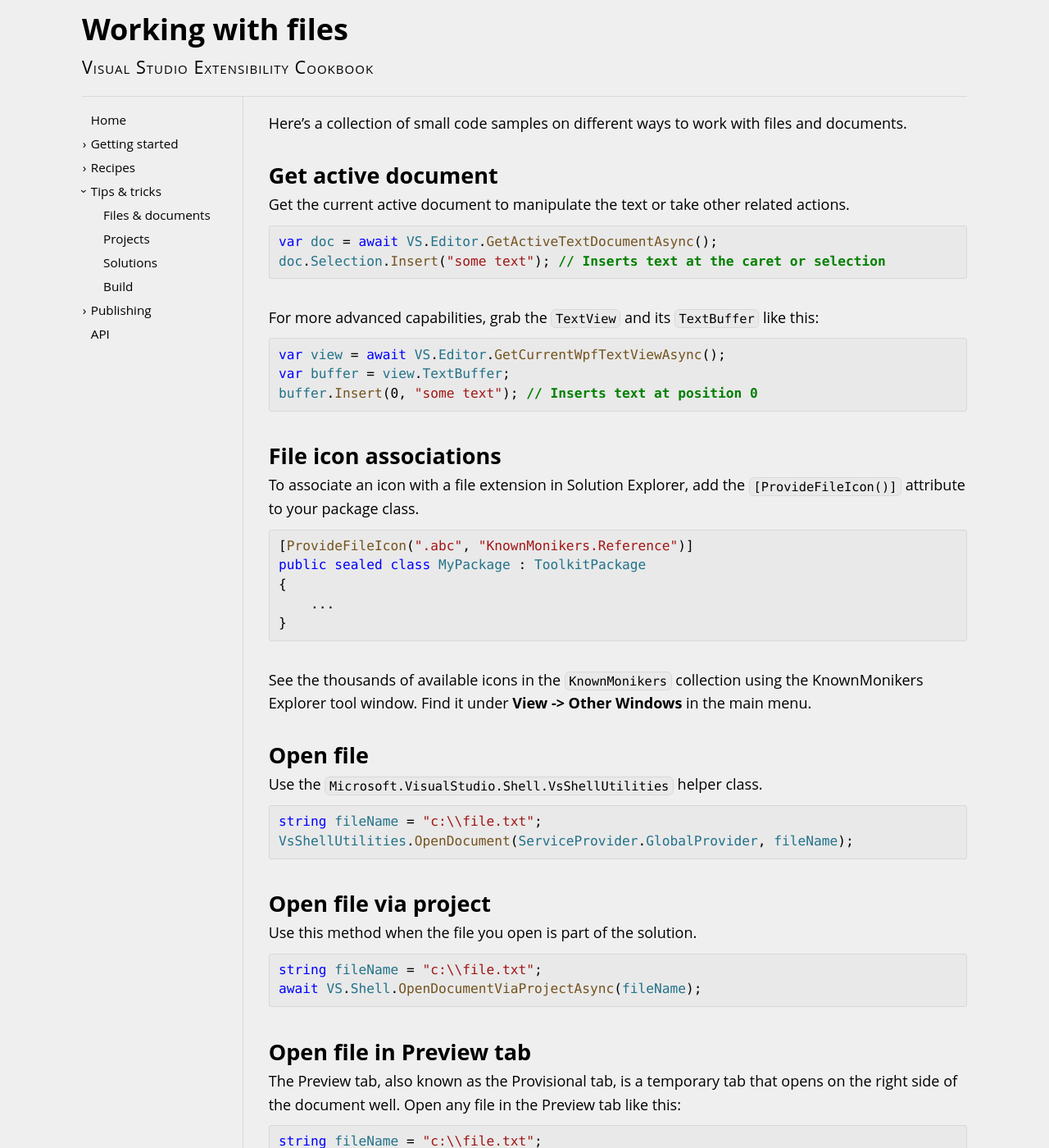
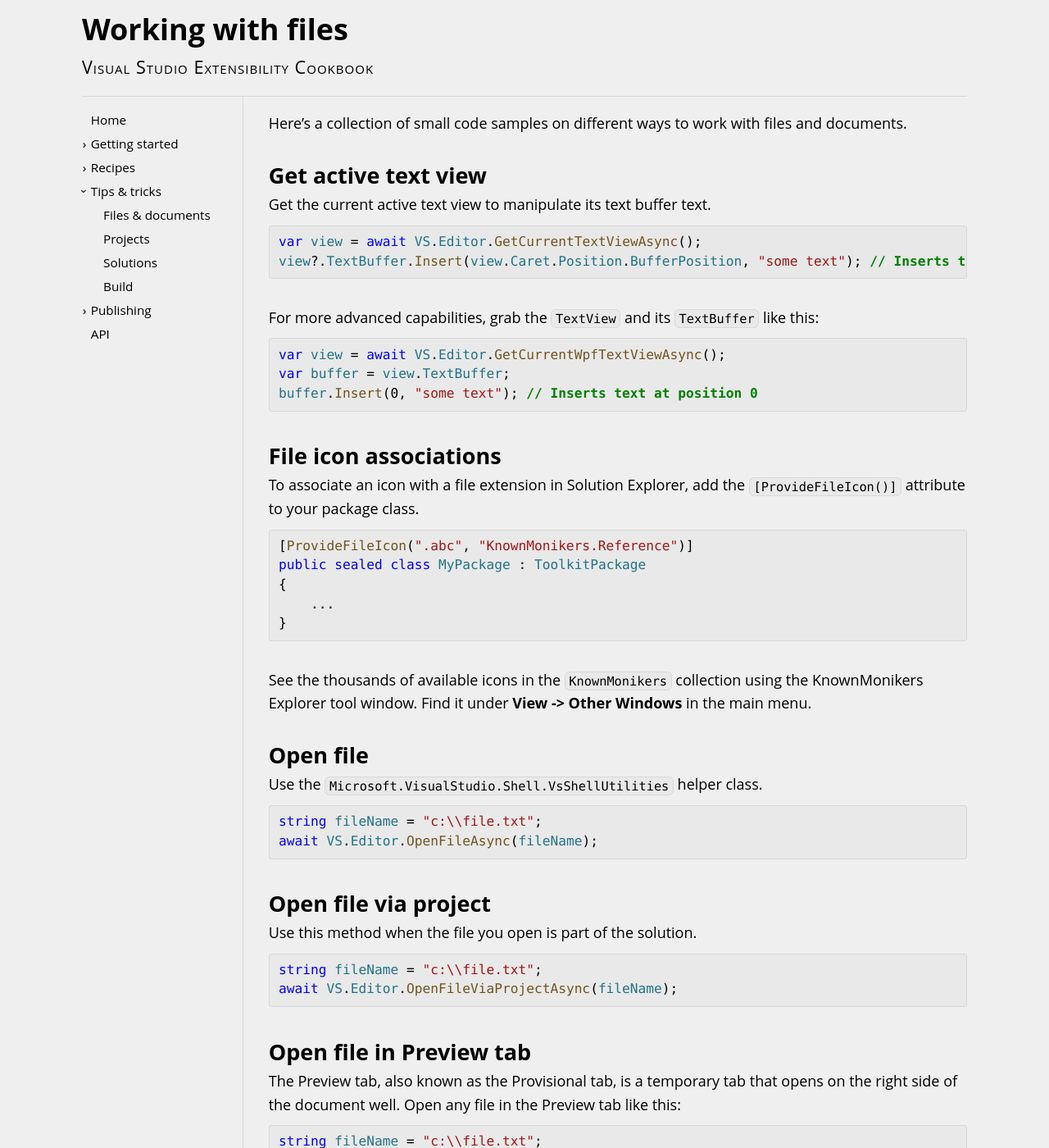
Before and after one commit to VsixCommunity/docs, a Jekyll site: the page built from docs/tips/files.md, in a window 1280 px wide and 1400 px high. Shown: the whole window at 82% size. Built offline with Jekyll 4.4.1, drawn with Linux system fonts in a browser that asks for light colours; some of the changed text lies outside the part shown.

````diff
--- a/docs/tips/files.md
+++ b/docs/tips/files.md
@@ -6,12 +6,12 @@ date: 2021-6-15
 
 Here's a collection of small code samples on different ways to work with files and documents.
 
-## [Get active document](#get-active-document)
-Get the current active document to manipulate the text or take other related actions.
+## [Get active text view](#get-active-document)
+Get the current active text view to manipulate its text buffer text.
 
 ```csharp
-var doc = await VS.Editor.GetActiveTextDocumentAsync();
-doc.Selection.Insert("some text"); // Inserts text at the caret or selection
+var view = await VS.Editor.GetCurrentTextViewAsync();
+view?.TextBuffer.Insert(view.Caret.Position.BufferPosition, "some text"); // Inserts text at the caret
 ```
 
 For more advanced capabilities, grab the `TextView` and its `TextBuffer` like this:
@@ -40,7 +40,7 @@ Use the `Microsoft.VisualStudio.Shell.VsShellUtilities` helper class.
 
 ```csharp
 string fileName = "c:\\file.txt";
-VsShellUtilities.OpenDocument(ServiceProvider.GlobalProvider, fileName);
+await VS.Editor.OpenFileAsync(fileName);
 ```
 
 ## [Open file via project](#open-file-via-project)
@@ -48,7 +48,7 @@ Use this method when the file you open is part of the solution.
 
 ```csharp
 string fileName = "c:\\file.txt";
-await VS.Shell.OpenDocumentViaProjectAsync(fileName);
+await VS.Editor.OpenFileViaProjectAsync(fileName);
 ```
 
 ## [Open file in Preview tab](#open-file-in-preview-tab)
@@ -56,7 +56,7 @@ The Preview tab, also known as the Provisional tab, is a temporary tab that open
 
 ```csharp
 string fileName = "c:\\file.txt";
-VS.Shell.OpenInPreviewTab(fileName);
+VS.Editor.OpenFileInPreviewTabAsync(fileName);
 ```
 
 ## [Get file name from ITextBuffer](#get-file-name-from-textbuffer)
````
Also changed, not shown: other parts of docs/tips/files.md (+3 -4 lines), docs/getting-started/your-first-extension.md (+3 -3 lines).
